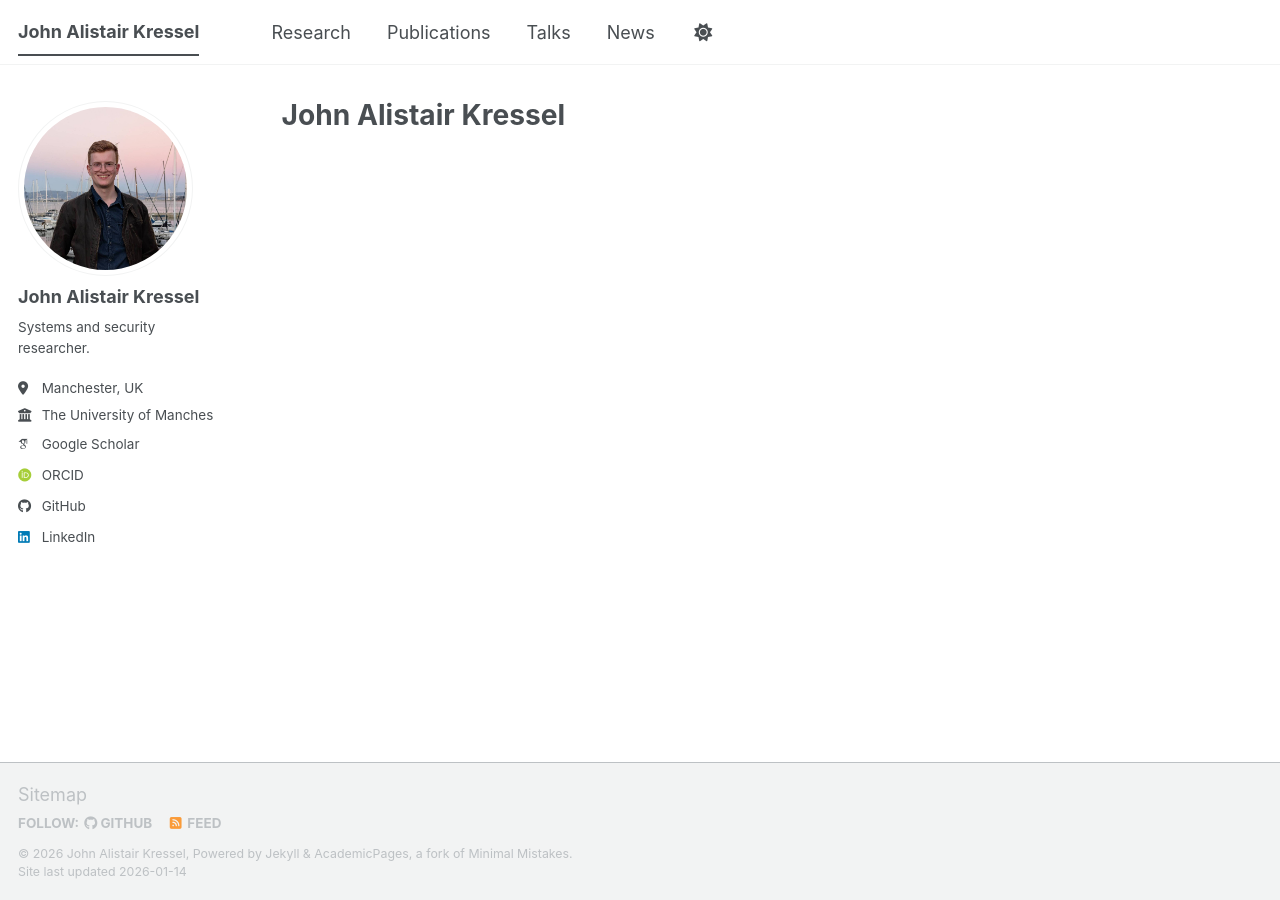
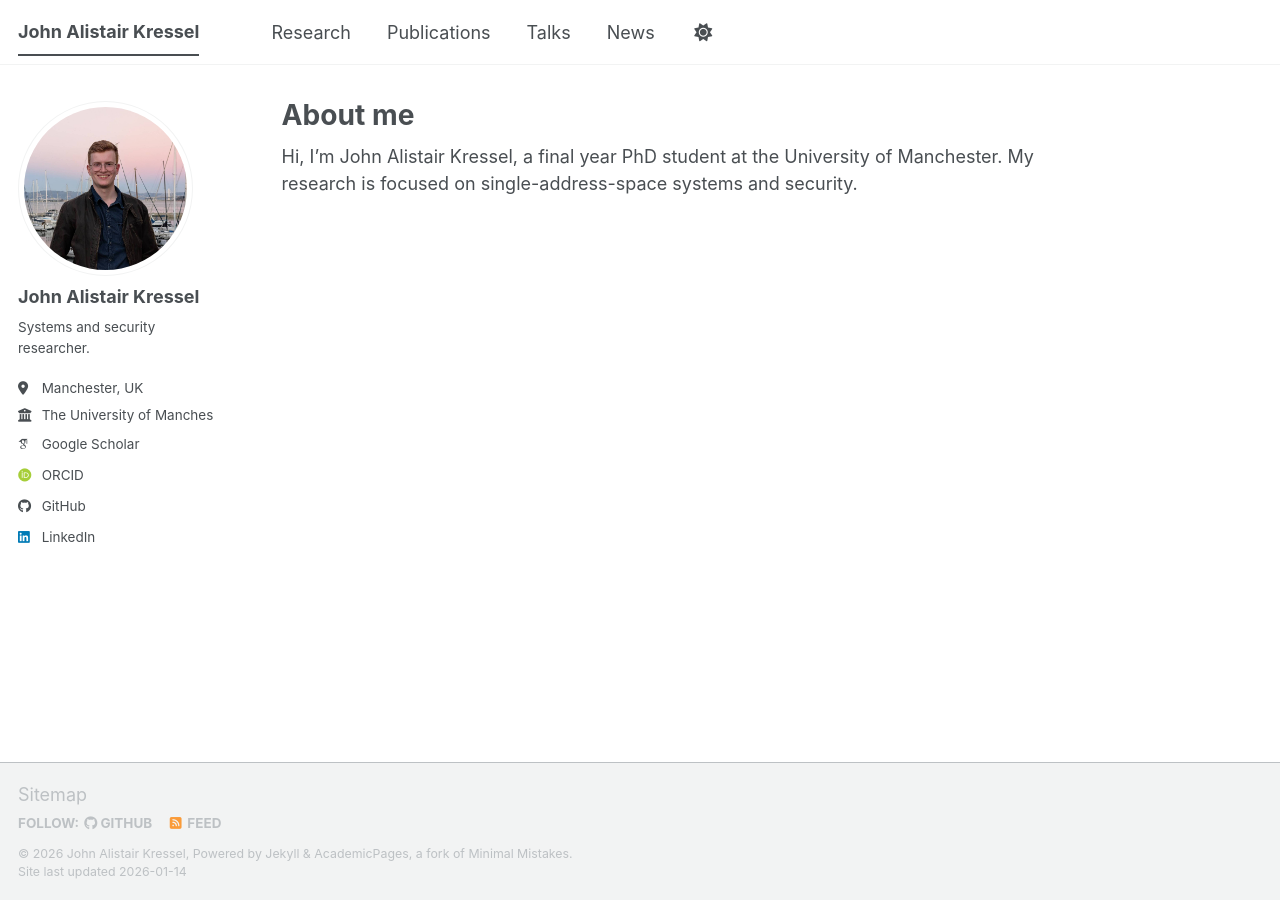
Before and after one commit to jkressel/jkressel.github.io, a Jekyll site: the page built from _pages/about.md, in a window 1280 px wide. Built offline with Jekyll 4.4.1, drawn with Linux system fonts in a browser that asks for light colours; some web fonts are replaced; a script bundle is joined from its source files by our own code; library files that are not in the unit come from our copies.

Commit message:
Update about.md

```diff
--- a/_pages/about.md
+++ b/_pages/about.md
@@ -1,8 +1,9 @@
 ---
 permalink: /
-title: "John Alistair Kressel"
+title: "About me"
 author_profile: true
 redirect_from:
   - /about/
   - /about.html
 ---
+Hi, I'm John Alistair Kressel, a final year PhD student at the University of Manchester. My research is focused on single-address-space systems and security.
```
